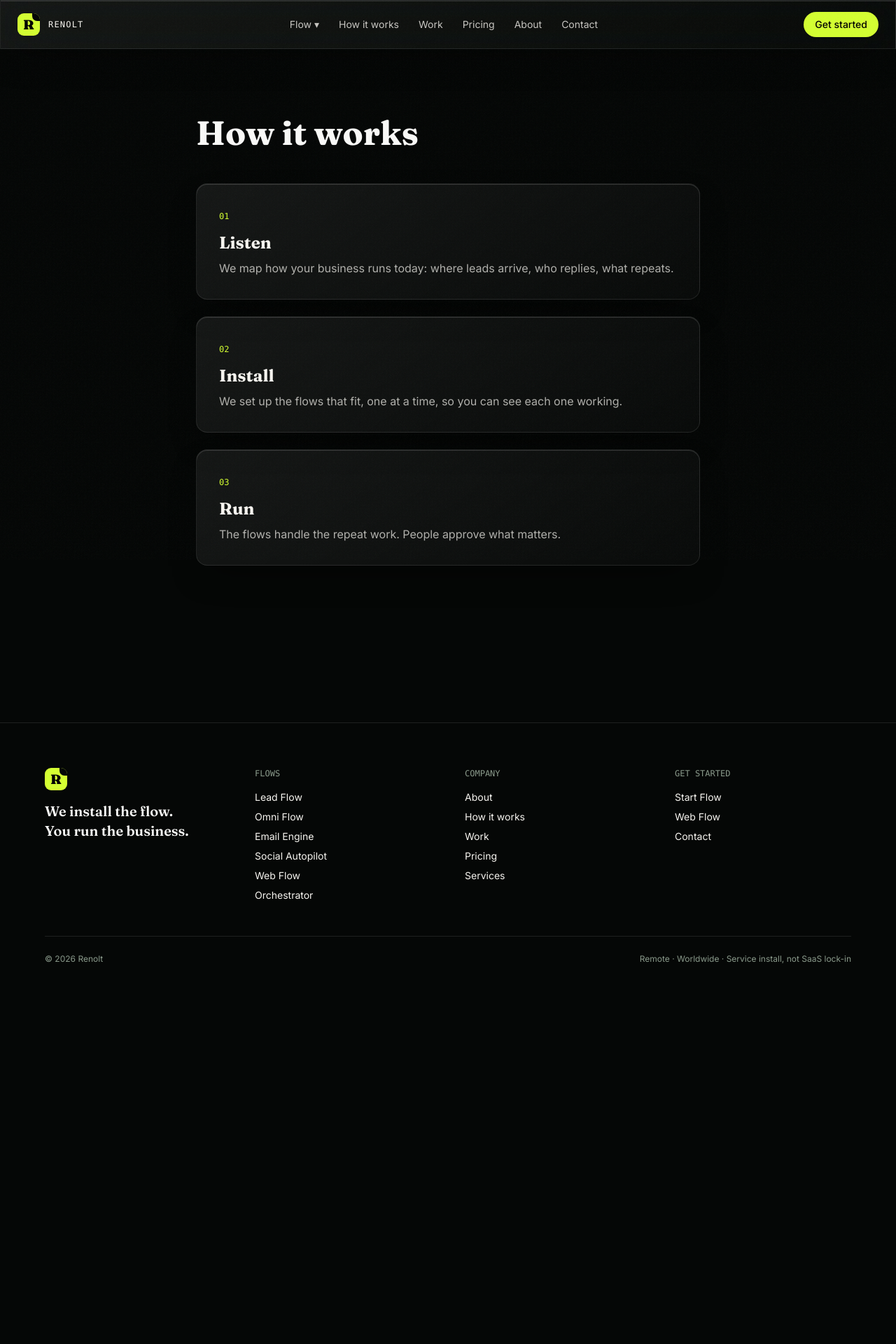
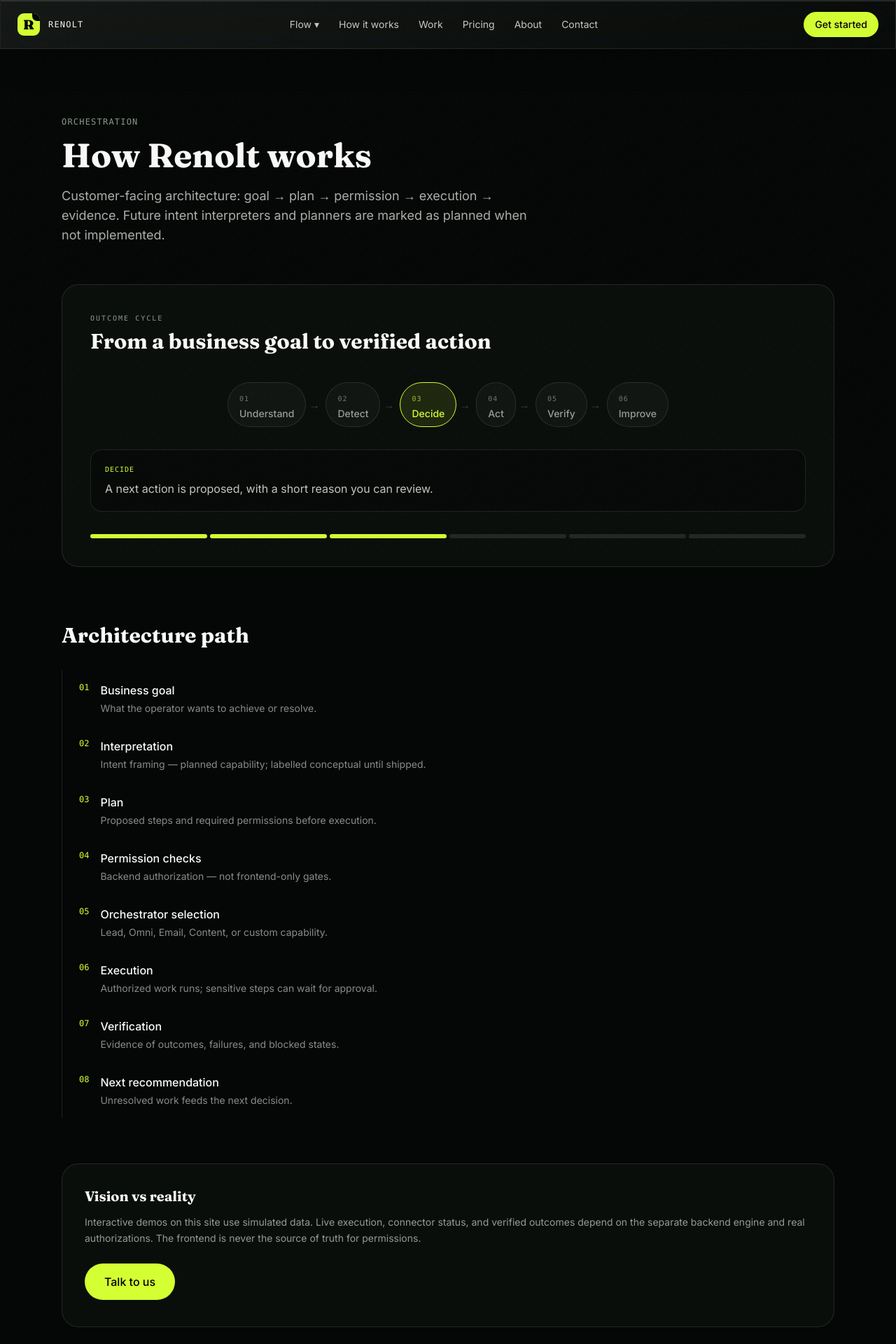
Before and after one commit to enviromation17-bit/my-portfolio, a Next.js app: page /how-it-works in a window 1280 px wide. Shown: the top 1920 px of the page at 70% size. Before the commit the page ends 1442 px from the top, so only its background shows below. Built offline with nearby package versions, Linux system fonts and the light colour scheme.

Commit message:
How it works page — architecture path + vision vs reality

```diff
--- a/app/how-it-works/page.tsx
+++ b/app/how-it-works/page.tsx
@@ -1,12 +1,65 @@
 import type { Metadata } from "next";
 import BlurReveal from "@/components/ui/BlurReveal";
-export const metadata: Metadata = { title: "How it works — Renolt Flow" };
-const s = [["Listen", "We map how your business runs today: where leads arrive, who replies, what repeats."], ["Install", "We set up the flows that fit, one at a time, so you can see each one working."], ["Run", "The flows handle the repeat work. People approve what matters."]];
-export default function How() {
+import MagneticButton from "@/components/ui/MagneticButton";
+import OutcomeCycle from "@/components/product/OutcomeCycle";
+
+export const metadata: Metadata = {
+  title: "How it works — Renolt",
+  description: "From business goal to verified action: understand, detect, decide, act, verify, improve.",
+};
+
+const ARCH = [
+  { name: "Business goal", note: "What the operator wants to achieve or resolve." },
+  { name: "Interpretation", note: "Intent framing — planned capability; labelled conceptual until shipped." },
+  { name: "Plan", note: "Proposed steps and required permissions before execution." },
+  { name: "Permission checks", note: "Backend authorization — not frontend-only gates." },
+  { name: "Orchestrator selection", note: "Lead, Omni, Email, Content, or custom capability." },
+  { name: "Execution", note: "Authorized work runs; sensitive steps can wait for approval." },
+  { name: "Verification", note: "Evidence of outcomes, failures, and blocked states." },
+  { name: "Next recommendation", note: "Unresolved work feeds the next decision." },
+] as const;
+
+export default function HowItWorks() {
   return (
-    <main className="mx-auto max-w-3xl px-6 py-24">
-      <h1 className="fraunces text-5xl font-bold text-[#FAFAF8]">How it works</h1>
-      <div className="mt-12 space-y-6">{s.map(([t, d], i) => <BlurReveal key={t}><div className="glass rounded-2xl p-8"><span className="mono text-xs text-lime">0{i + 1}</span><h2 className="fraunces mt-3 text-2xl font-bold">{t}</h2><p className="mt-2 text-ceramic/70">{d}</p></div></BlurReveal>)}</div>
+    <main className="mx-auto max-w-6xl px-6 py-24">
+      <BlurReveal>
+        <p className="mono text-xs tracking-widest text-sage">ORCHESTRATION</p>
+        <h1 className="fraunces mt-4 text-5xl font-bold text-[#FAFAF8]">How Renolt works</h1>
+        <p className="mt-5 max-w-2xl text-lg text-ceramic/70">
+          Customer-facing architecture: goal → plan → permission → execution → evidence.
+          Future intent interpreters and planners are marked as planned when not implemented.
+        </p>
+      </BlurReveal>
+
+      <div className="mt-14">
+        <OutcomeCycle />
+      </div>
+
+      <section className="mt-20">
+        <h2 className="fraunces text-3xl font-bold text-[#FAFAF8]">Architecture path</h2>
+        <ol className="mt-8 space-y-0">
+          {ARCH.map((a, i) => (
+            <li key={a.name} className="flex gap-4 border-l border-white/10 py-4 pl-6">
+              <span className="mono text-xs text-lime">{String(i + 1).padStart(2, "0")}</span>
+              <div>
+                <p className="font-medium text-[#FAFAF8]">{a.name}</p>
+                <p className="mt-1 text-sm text-ceramic/55">{a.note}</p>
+              </div>
+            </li>
+          ))}
+        </ol>
+      </section>
+
+      <section className="mt-16 rounded-3xl border border-white/10 bg-[#0A0E0B] p-8">
+        <h3 className="fraunces text-xl font-bold text-[#FAFAF8]">Vision vs reality</h3>
+        <p className="mt-3 text-sm leading-relaxed text-ceramic/60">
+          Interactive demos on this site use simulated data. Live execution, connector status, and verified outcomes
+          depend on the separate backend engine and real authorizations. The frontend is never the source of truth for permissions.
+        </p>
+        <div className="mt-6">
+          <MagneticButton href="/contact">Talk to us</MagneticButton>
+        </div>
+      </section>
     </main>
   );
 }
```
